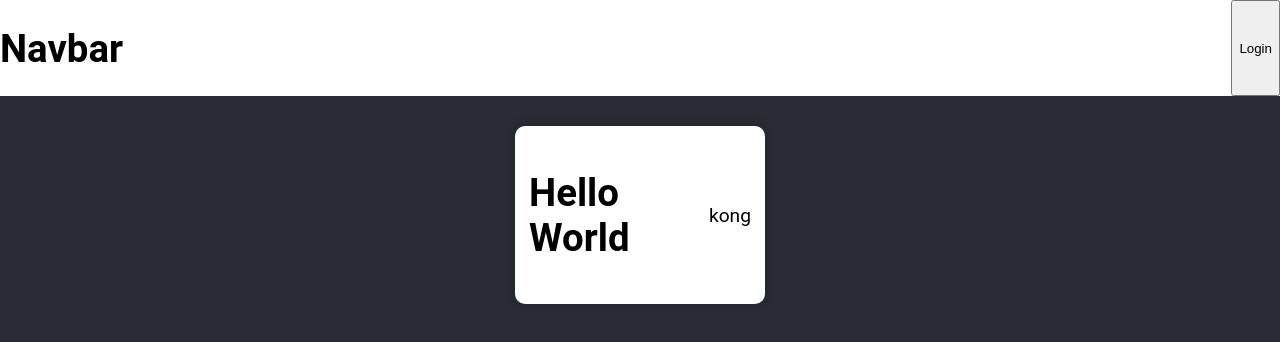
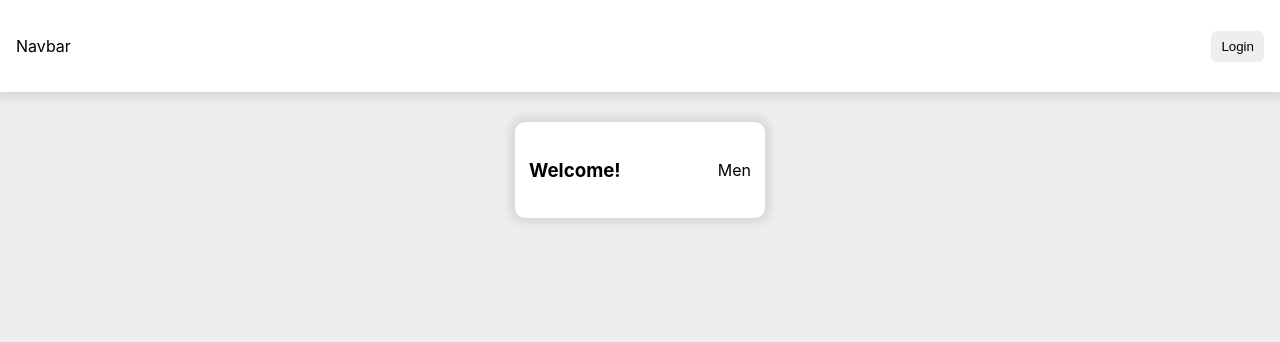
Before and after one commit to bnnnnnogk/my-first-react-app, a React (Vite) app: page / in a window 1280 px wide. Shown: the top 342 px of the page. Built offline with nearby package versions, Linux system fonts and the light colour scheme.

Commit message:
demo prop

```diff
--- a/src/App.tsx
+++ b/src/App.tsx
@@ -6,7 +6,7 @@ function App() {
   return (
     <div className="App">
       <Navbar />
-      <Greeting name="kong" />
+      <Greeting />
     </div>
   )
 }
--- a/src/components/Greeting.tsx
+++ b/src/components/Greeting.tsx
@@ -1,14 +1,10 @@
 import classes from './Greeting.module.css'
 
-interface IGreetingProps {
-  name: string
-}
-
-const Greeting = ({ name }: IGreetingProps) => {
+const Greeting = () => {
   return (
     <div className={classes.card}>
-      <h1>Hello World</h1>
-      <p>{name}</p>
+      <h3>Welcome!</h3>
+      <p>Men</p>
     </div>
   )
 }
--- a/src/components/Navbar.module.css
+++ b/src/components/Navbar.module.css
@@ -1,8 +1,25 @@
-.title {
+.navbar {
+  height: auto;
   width: 100%;
-  height: auto;
+  background-color: white;
+  box-shadow: 0 0 10px 5px rgb(0 0 0 / 0.1);
+  padding: 20px 16px;
   box-sizing: border-box;
-  background-color: #ffffff;
+
   display: flex;
   justify-content: space-between;
+  align-items: center;
 }
+
+.login {
+  background-color: #eee;
+  padding: 8px 10px;
+  box-sizing: border-box;
+  border: none;
+  border-radius: 6px;
+}
+
+.login:hover {
+  background-color: lightgray;
+  cursor: pointer;
+}
--- a/src/components/Navbar.tsx
+++ b/src/components/Navbar.tsx
@@ -2,11 +2,10 @@ import classes from './Navbar.module.css'
 
 const Navbar = () => {
   return (
-    <div className={classes.title}>
-      <h1>Navbar</h1>
-      <button>Login</button>
-    </div>
+    <nav className={classes.navbar}>
+      <p>Navbar</p>
+      <button className={classes.login}>Login</button>
+    </nav>
   )
 }
-
 export default Navbar
--- a/src/index.css
+++ b/src/index.css
@@ -1,7 +1,6 @@
 body {
-  background-color: #282c34;
-  color: rgb(0, 0, 0);
-  font-family: 'Roboto', sans-serif;
-  font-size: 1.2rem;
   margin: 0;
+  background-color: #eee;
+  font-family: -apple-system, BlinkMacSystemFont, 'Segoe UI', 'Roboto', 'Oxygen', 'Ubuntu', 'Cantarell', 'Fira Sans',
+    'Droid Sans', 'Helvetica Neue', sans-serif;
 }
```
Also changed, not shown: 1 other file (tests, documents, lock files or other folders).
